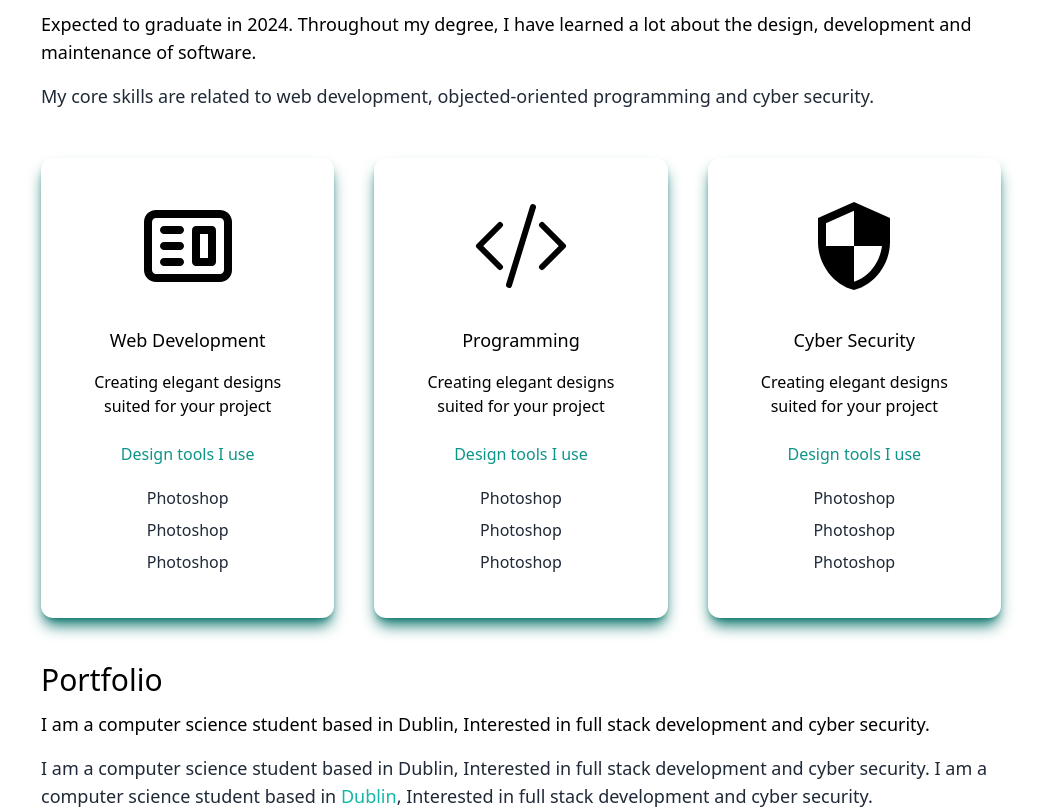
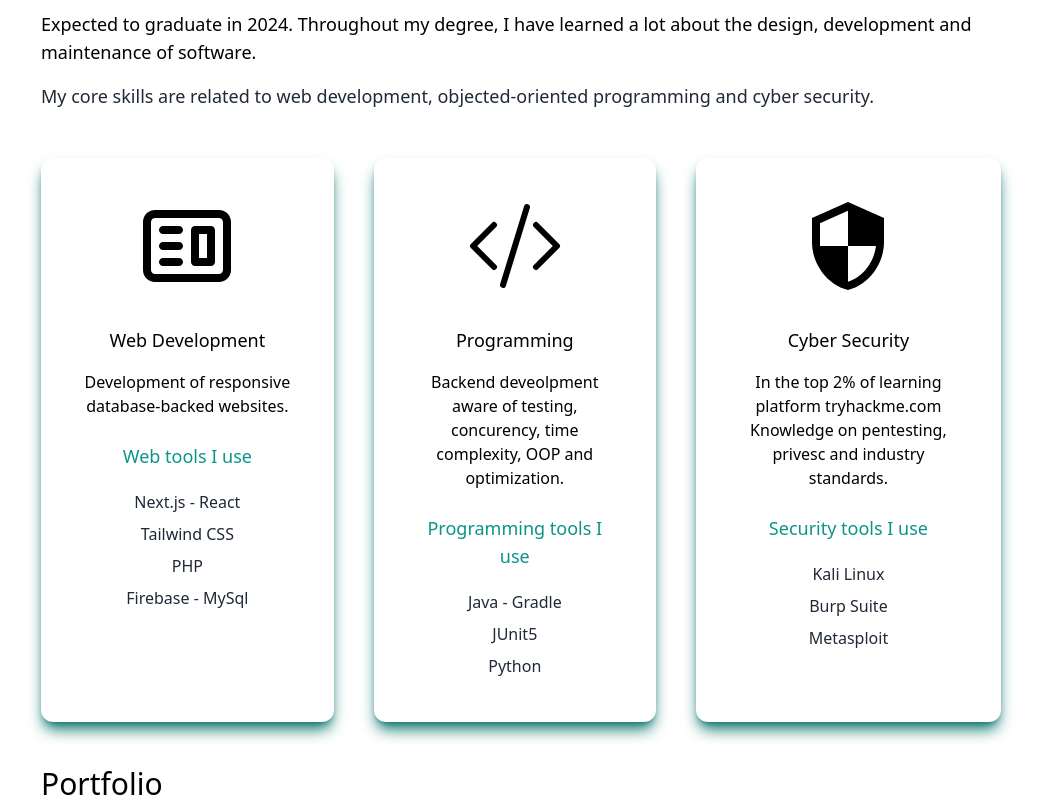
Before and after one commit to MMPodesta/react-personal-website, a Next.js app: page / in a window 1280 px wide. Shown: the part 1306-2115 px from the top of the page, without its empty margins (119-1160 px from the left). Built offline with nearby package versions, Linux system fonts and the light colour scheme.

Commit message:
Cards content

```diff
--- a/pages/index.js
+++ b/pages/index.js
@@ -36,7 +36,7 @@ export default function Home() {
             <ul className='flex items-center'>
               <li>
                 <BsFillMoonStarsFill onClick={() => setDarkMode(!darkMode)} className='cursor-pointer text-2xl
-                hover:text-yellow-400 lg:text-3xl dark:text-gray-600 dark:hover:text-yellow-400 '/>
+                hover:text-yellow-400 lg:text-3xl dark:text-yellow-400 dark:hover:text-yellow-300 '/>
               </li>
               <li><a className='bg-gradient-to-r from-cyan-500
                to-teal-500 bg-cyan-500 text-white px-4 py-2
@@ -51,7 +51,7 @@ export default function Home() {
               Interested in full stack development and cyber security.
             </p>
           </div>
-          <div className='text-5xl flex justify-center gap-12 py-3 text-gray-600'>
+          <div className='text-5xl flex justify-center gap-12 py-3 text-gray-600 lg:text-7xl'>
             <a href="https://github.com/MMPodesta" className='hover:text-gray-900 dark:hover:text-gray-400' target='_blank'><AiFillGithub/></a>
             <a href="https://www.linkedin.com/in/mauriciomurta/" className='hover:text-gray-900 dark:hover:text-gray-400' target='_blank'><AiFillLinkedin/></a>
             <a href="https://tryhackme.com/p/gangsta6" className='hover:text-gray-900 dark:hover:text-gray-400' target='_blank'><Icon icon="simple-icons:tryhackme" /></a>
@@ -60,7 +60,7 @@ export default function Home() {
         </section>
 
         <section>
-        <div className='relative mx-auto bg-gradient-to-b from-teal-500 rounded-full w-80 h-80 mt-20 overflow-hidden md:h-96 md:w-96'>
+          <div className='relative mx-auto bg-gradient-to-b from-teal-500 rounded-full w-80 h-80 mt-20 overflow-hidden md:h-96 md:w-96'>
             <Image src={mauricio} layout='fill' objectFit='cover'/>
           </div>
           <div>
@@ -72,45 +72,46 @@ export default function Home() {
               My core skills are related to web development, objected-oriented programming and cyber security.
             </p>
           </div>
-          <div className='lg:flex lg:justify-around gap-10'>
+          <div className='lg:flex  gap-10'>
             <div className='text-center shadow-lg shadow-teal-700 p-10 rounded-xl my-10'>
-              <CgWebsite  className='text-8xl mx-auto'/>
+              <CgWebsite  className='text-8xl mx-auto dark:text-gray-500'/>
               <h3 className='text-lg font-medium pt-8 pb-2 dark:text-gray-300'>
                 Web Development
               </h3>
               <p className='py-2 dark:text-gray-400'>
-                Creating elegant designs suited for your project
+                Development of responsive database-backed websites.
               </p>
-              <h4 className='py-4 text-teal-600'>Design tools I use</h4>
-              <p className='text-gray-800 py-1 dark:text-gray-400'>Photoshop</p>
-              <p className='text-gray-800 py-1 dark:text-gray-400'>Photoshop</p>
-              <p className='text-gray-800 py-1 dark:text-gray-400'>Photoshop</p>
+              <h4 className='py-4 text-teal-600 text-lg'>Web tools I use</h4>
+              <p className='text-gray-800 py-1 dark:text-gray-400'>Next.js - React</p>
+              <p className='text-gray-800 py-1 dark:text-gray-400'>Tailwind CSS</p>
+              <p className='text-gray-800 py-1 dark:text-gray-400'>PHP</p>
+              <p className='text-gray-800 py-1 dark:text-gray-400'>Firebase - MySql</p>
             </div>
             <div className='text-center shadow-lg shadow-teal-700 p-10 rounded-xl my-10'>
-              <BsCodeSlash  className='text-8xl mx-auto'/>
+              <BsCodeSlash  className='text-8xl mx-auto dark:text-gray-500'/>
               <h3 className='text-lg font-medium pt-8 pb-2 dark:text-gray-300'>
                 Programming
               </h3>
               <p className='py-2 dark:text-gray-400'>
-                Creating elegant designs suited for your project
+                Backend deveolpment aware of testing,<br /> concurency, time complexity, OOP and optimization.
               </p>
-              <h4 className='py-4 text-teal-600'>Design tools I use</h4>
-              <p className='text-gray-800 py-1 dark:text-gray-400'>Photoshop</p>
-              <p className='text-gray-800 py-1 dark:text-gray-400'>Photoshop</p>
-              <p className='text-gray-800 py-1 dark:text-gray-400'>Photoshop</p>
+              <h4 className='py-4 text-teal-600 text-lg'>Programming tools I use</h4>
+              <p className='text-gray-800 py-1 dark:text-gray-400'>Java - Gradle</p>
+              <p className='text-gray-800 py-1 dark:text-gray-400'>JUnit5</p>
+              <p className='text-gray-800 py-1 dark:text-gray-400'>Python</p>
             </div>
             <div className='text-center shadow-lg shadow-teal-700 p-10 rounded-xl my-10'>
-              <MdOutlineSecurity  className='text-8xl mx-auto'/>
+              <MdOutlineSecurity  className='text-8xl mx-auto dark:text-gray-500'/>
               <h3 className='text-lg font-medium pt-8 pb-2 dark:text-gray-300'>
                 Cyber Security
               </h3>
               <p className='py-2 dark:text-gray-400'>
-                Creating elegant designs suited for your project
+                In the top 2% of learning platform tryhackme.com <br /> Knowledge on pentesting, privesc and industry standards.
               </p>
-              <h4 className='py-4 text-teal-600'>Design tools I use</h4>
-              <p className='text-gray-800 py-1 dark:text-gray-400'>Photoshop</p>
-              <p className='text-gray-800 py-1 dark:text-gray-400'>Photoshop</p>
-              <p className='text-gray-800 py-1 dark:text-gray-400'>Photoshop</p>
+              <h4 className='py-4 text-teal-600 text-lg'>Security tools I use</h4>
+              <p className='text-gray-800 py-1 dark:text-gray-400'>Kali Linux</p>
+              <p className='text-gray-800 py-1 dark:text-gray-400'>Burp Suite</p>
+              <p className='text-gray-800 py-1 dark:text-gray-400'>Metasploit</p>
             </div>
           </div>
         </section>
```
